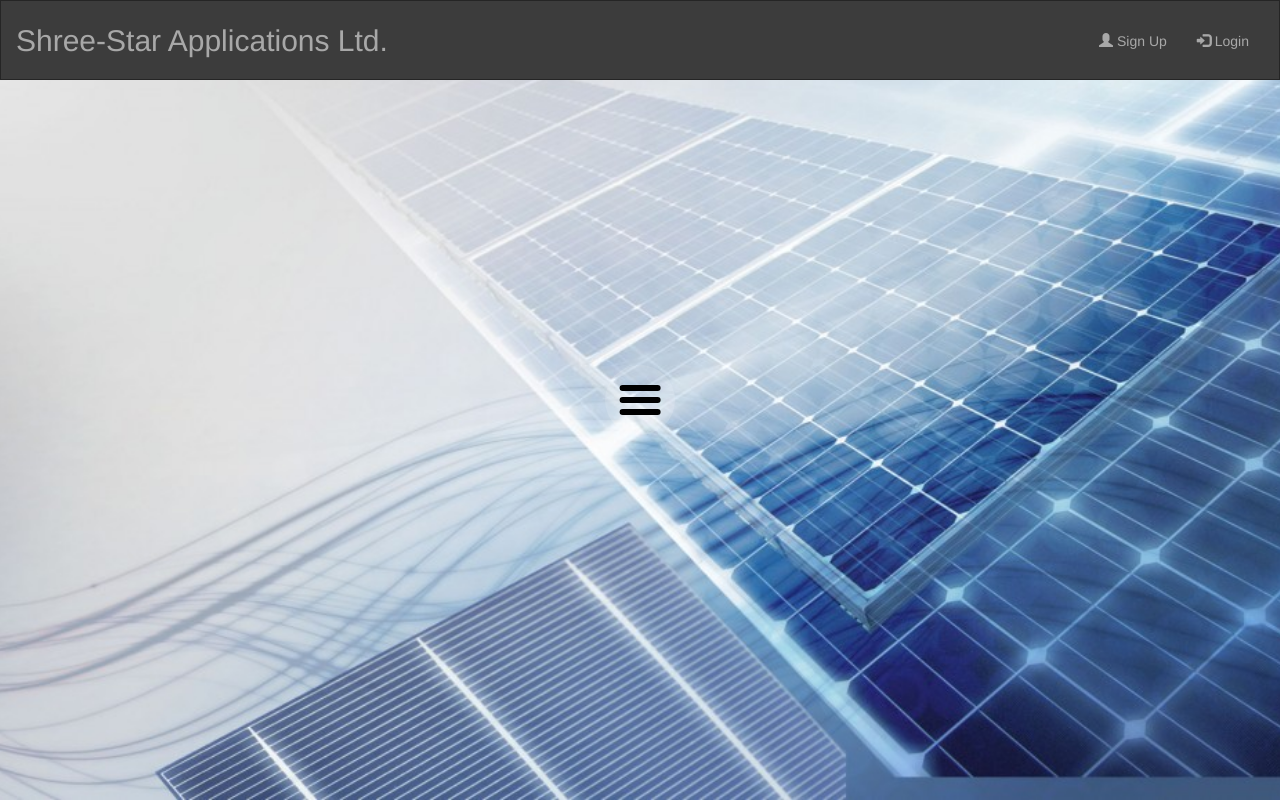
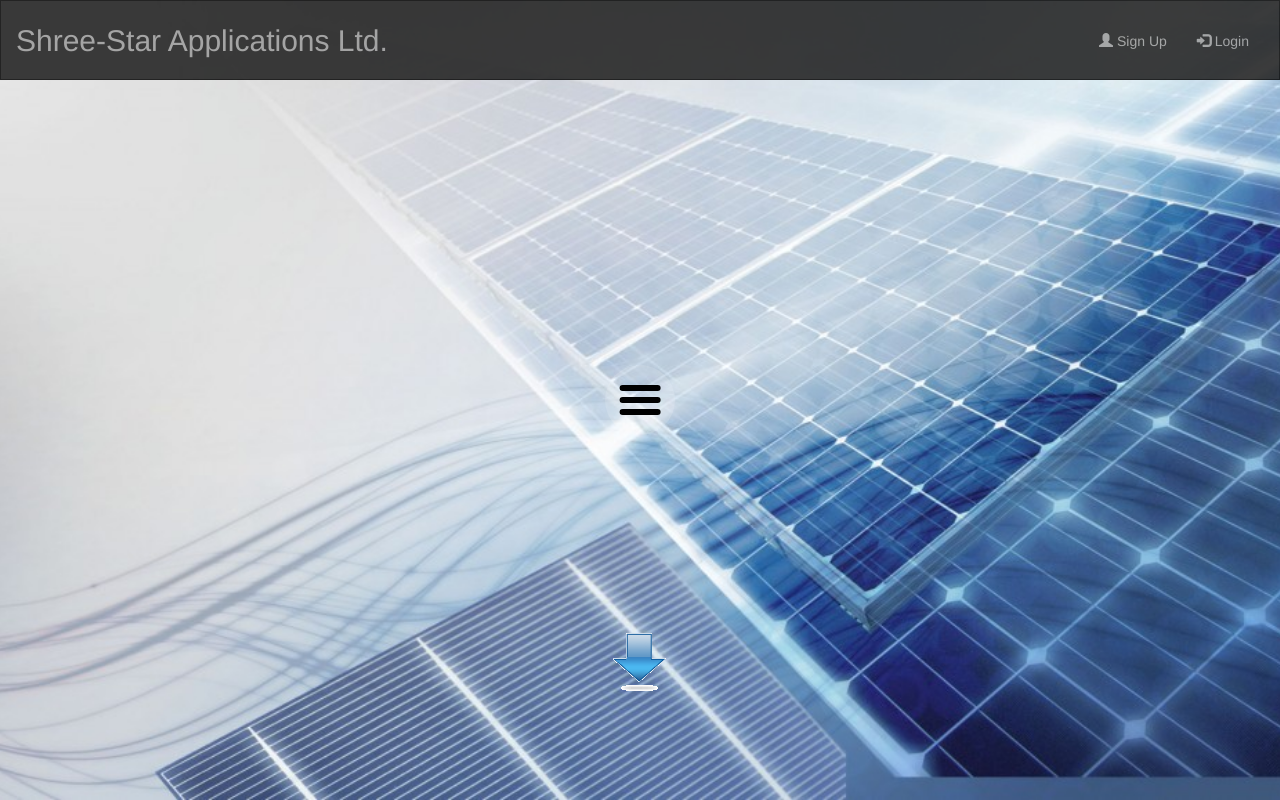
Before and after one commit to Kunal-KP/MEAN_STACK, a website: page public/pages/index.html in a window 1280 px wide. Drawn offline with nearby package versions, Linux system fonts and the light colour scheme.

Commit message:
gifs added

```diff
--- a/public/css/radial-menu.css
+++ b/public/css/radial-menu.css
@@ -8,7 +8,7 @@ html, body {
 /*  height: 100%;*/
   overflow: hidden;
 }
-html {
+body {
   background: url(../images/bg.jpg) no-repeat center center fixed;
   -webkit-background-size: cover;
   -moz-background-size: cover;
--- a/public/pages/index.html
+++ b/public/pages/index.html
@@ -86,6 +86,9 @@
                 </div>
               </div>
 		  </div>
+
+          <center><img src = "../images/down-arrow.gif" style="padding-top:550px"/></center>
+
       </div>
    </body>
 
```
Also changed, not shown: public/images/down-arrow.gif (added), public/images/gear1.gif (added). Lines whose indentation alone changed are shown as unchanged.
